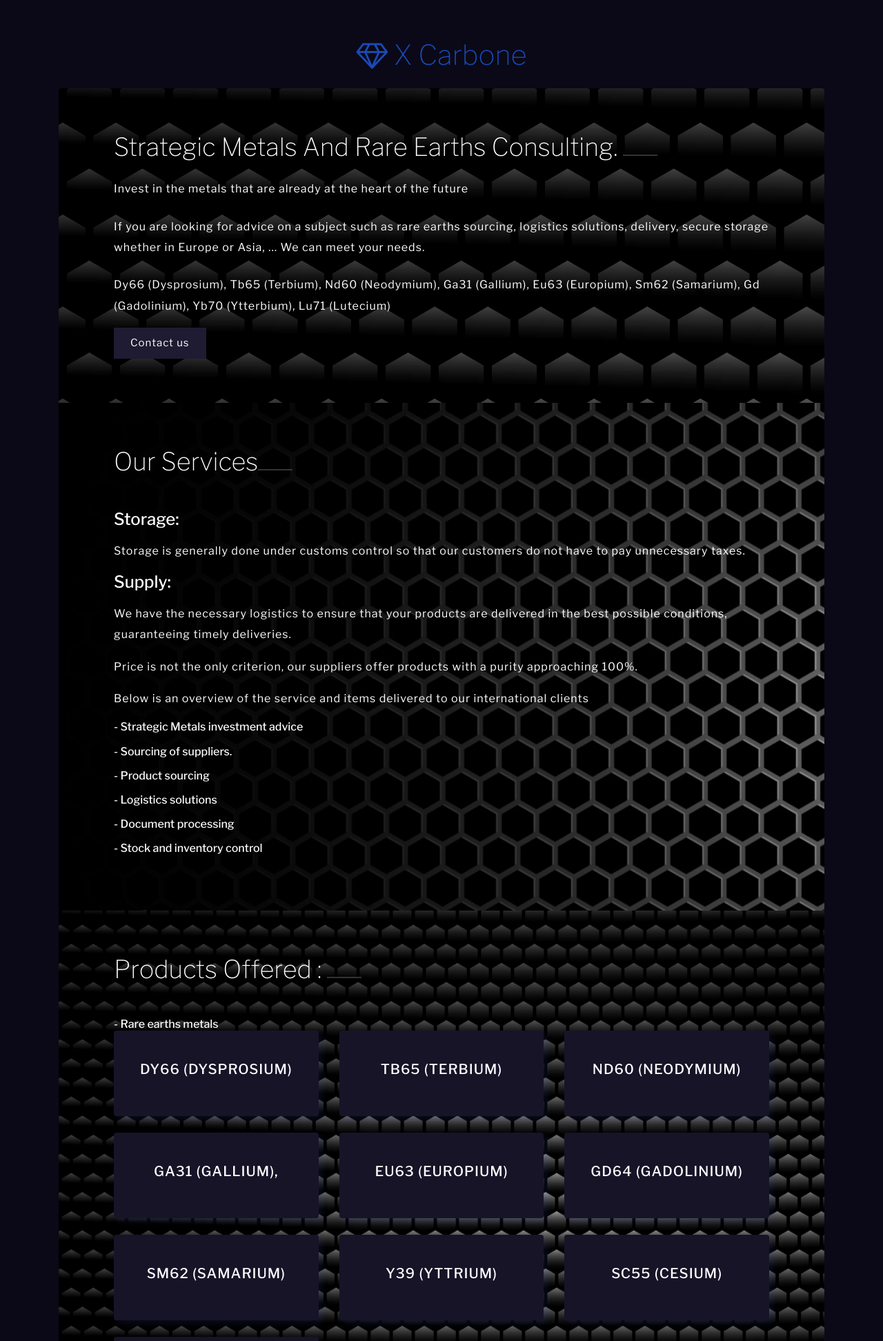
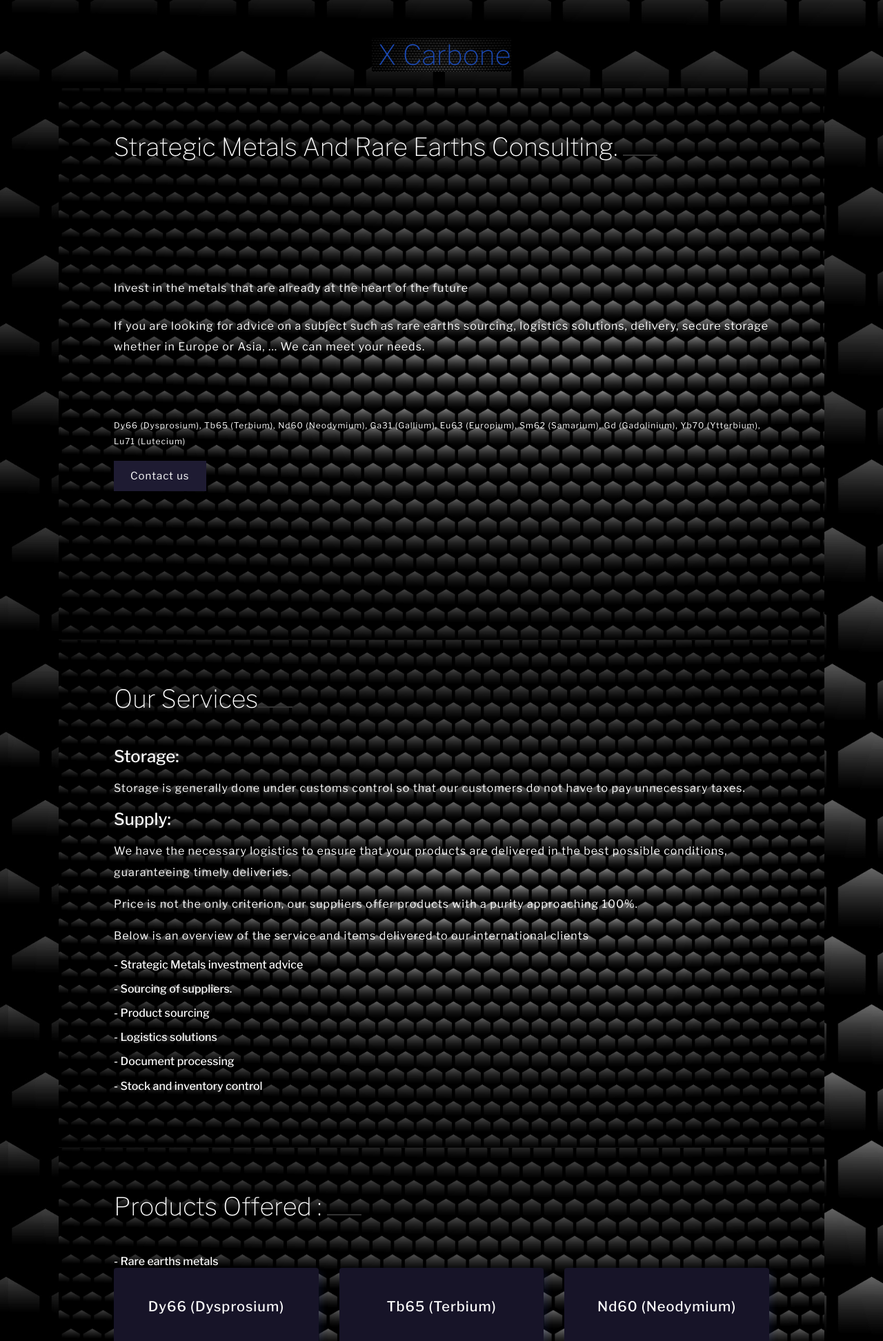
Before and after one commit to ahonongobi/x-carbone, a PHP site: page / in a window 1280 px wide. Shown: the top 1944 px of the page at 69% size. Run offline with PHP 8.4, Linux system fonts and the light colour scheme.

Commit message:
refont 2

```diff
--- a/css/style.css
+++ b/css/style.css
@@ -10,7 +10,7 @@
 }
 
 .wrap {
-    background: #0b0917;
+    background-image: url(images/23625.jpg) !important; background-size: cover !important;
 
 }
 body a {
@@ -22,6 +22,7 @@
     text-decoration: none;
 	cursor:pointer;
 	font-family: 'Libre Franklin', sans-serif;
+    background-image: url(images/23625.jpg); background-size: cover;
 }
 button,.btn{
 	cursor:pointer;
@@ -460,7 +461,9 @@
 .banner-bottom, .banner, .inner-sec-layer, .contact, .skills, .edu-exp, .projects {
     padding: 4em 5em;
 }
+.banner-bottom{
 
+}
 .banner {
     background: url(../images/gob.png) no-repeat center;
     background-size: cover;
--- a/index.php
+++ b/index.php
@@ -32,7 +32,7 @@
     <link href="//fonts.googleapis.com/css?family=Libre+Franklin:100,100i,200,200i,300,300i,400,400i,500,500i,600,600i,700,700i,800,800i,900,900i" rel="stylesheet"> <!-- //Web-Fonts -->
         <!---<script type="text/javascript">window.$crisp=[];window.CRISP_WEBSITE_ID="c30ab15d-9642-4e5c-a726-40cfdbde9524";(function(){d=document;s=d.createElement("script");s.src="https://client.crisp.chat/l.js";s.async=1;d.getElementsByTagName("head")[0].appendChild(s);})();</script>-->
     </head>
-    <body>
+    <body style="background-image: url(images/23625.jpg); background-size: cover;">
 
         <div
             class="wrap" id="home">
@@ -44,8 +44,8 @@
             <div class="container my-lg-4 mb-4">
                 <div class="logo text-center">
                     <h1>
-                        <a style="color: #1b4ab6;" href="index.html">
-                            <span class="fa fa-diamond"></span>
+                        <a style="color: #1b4ab6;" href="/">
+                            <span class="fa fa-diamondd"></span>
                             X carbone</a>
                     </h1>
                 </div>
@@ -56,27 +56,27 @@
             <div
                 class="container">
                 <!-- main -->
-                <div style="background-image: url(images/23625.jpg); background-size: cover;" class="main">
+                <div  class="main">
 
                     <!-- banner -->
 
                     <!-- //banner -->
 
                     <!-- about us -->
-                        <section style="" class="banner-bottom" id="about"> <div class="inner-sec">
+                        <section  style="background-image: url(images/23625.jpg); background-size: cover;  height: 100vh;" class="banner-bottom" id="about"> <div class="inner-sec">
                             <div class="row middle-grids">
                                 <div class="col-lg-12 advantage-grid-info">
                                     <div class="advantage_left">
                                         <h2 class="heading text-capitalize mb-4 text-white">Strategic Metals and Rare Earths Consulting.
                                             <span></span>
                                         </h2>
-
+                                          <br> <br> <br> <br> <br> <br>
                                         <p class="mb-4 text-white">Invest in the metals that are already at the heart of the future</p>
                                         <p class="mb-4 text-white">If you are looking for advice on a subject such as rare earths sourcing, logistics solutions, delivery, secure storage whether in Europe or Asia, ...
                                             										We can meet your needs.
                                         </p>
-
-                                        <p class="mt-3 mb-3 text-white">Dy66 (Dysprosium), Tb65 (Terbium), Nd60 (Neodymium), Ga31 (Gallium), Eu63 (Europium), Sm62 (Samarium), Gd (Gadolinium), Yb70 (Ytterbium), Lu71 (Lutecium)</p>
+                                        <br> <br>
+                                        <p style="font-size: 12px;" class="mt-3 mb-3 text-white">Dy66 (Dysprosium), Tb65 (Terbium), Nd60 (Neodymium), Ga31 (Gallium), Eu63 (Europium), Sm62 (Samarium), Gd (Gadolinium), Yb70 (Ytterbium), Lu71 (Lutecium)</p>
                                     </p>
                                     <a href="#contact" class="banner-button2 btn">Contact us</a>
                                 </div>
@@ -89,7 +89,7 @@
                 <!-- //about us -->
 
                 <!-- services -->
-                <section style="background-image: url(images/21347.jpg);background-size: cover;" class="services" id="services">
+                <section style="background-image: url(images/23625.jpg);background-size: cover;" class="services" id="services">
                     <div class="inner-sec-layer">
                         <h3 class="heading text-capitalize mb-md-5 mb-4 text-white">Our services<span></span>
                         </h3>
@@ -125,7 +125,7 @@
                                 <div class="card">
                                     <div class="card-body">
 
-                                        <h5 class="card-title text-uppercase text-white">Dy66 (Dysprosium)</h5>
+                                        <h5 class="card-title  text-white">Dy66 (Dysprosium)</h5>
 
                                     </div>
                                 </div>
@@ -134,7 +134,7 @@
                                 <div class="card">
                                     <div class="card-body">
 
-                                        <h5 class="card-title text-uppercase text-white">Tb65 (Terbium)</h5>
+                                        <h5 class="card-title  text-white">Tb65 (Terbium)</h5>
 
                                     </div>
                                 </div>
@@ -143,7 +143,7 @@
                                 <div class="card">
                                     <div class="card-body">
 
-                                        <h5 class="card-title text-uppercase text-white">Nd60 (Neodymium)</h5>
+                                        <h5 class="card-title  text-white">Nd60 (Neodymium)</h5>
 
                                     </div>
                                 </div>
@@ -153,7 +153,7 @@
                                 <div class="card">
                                     <div class="card-body">
 
-                                        <h5 class="card-title text-uppercase text-white">Ga31 (Gallium),
+                                        <h5 class="card-title  text-white">Ga31 (Gallium),
                                         </h5>
 
                                     </div>
@@ -163,7 +163,7 @@
                                 <div class="card">
                                     <div class="card-body">
 
-                                        <h5 class="card-title text-uppercase text-white">Eu63 (Europium)</h5>
+                                        <h5 class="card-title  text-white">Eu63 (Europium)</h5>
 
                                     </div>
                                 </div>
@@ -173,7 +173,7 @@
                                 <div class="card">
                                     <div class="card-body">
 
-                                        <h5 class="card-title text-uppercase text-white">Gd64 (Gadolinium)</h5>
+                                        <h5 class="card-title  text-white">Gd64 (Gadolinium)</h5>
 
                                     </div>
                                 </div>
@@ -183,7 +183,7 @@
                                 <div class="card">
                                     <div class="card-body">
 
-                                        <h5 class="card-title text-uppercase text-white">Sm62 (Samarium)</h5>
+                                        <h5 class="card-title  text-white">Sm62 (Samarium)</h5>
 
                                     </div>
                                 </div>
@@ -193,7 +193,7 @@
                                 <div class="card">
                                     <div class="card-body">
 
-                                        <h5 class="card-title text-uppercase text-white">Y39 (Yttrium)</h5>
+                                        <h5 class="card-title  text-white">Y39 (Yttrium)</h5>
 
                                     </div>
                                 </div>
@@ -203,7 +203,7 @@
                                 <div class="card">
                                     <div class="card-body">
 
-                                        <h5 class="card-title text-uppercase text-white">Sc55 (Cesium)</h5>
+                                        <h5 class="card-title  text-white">Sc55 (Cesium)</h5>
 
                                     </div>
                                 </div>
@@ -212,7 +212,7 @@
                                 <div class="card">
                                     <div class="card-body">
 
-                                        <h5 class="card-title text-uppercase text-white">
+                                        <h5 class="card-title  text-white">
                                             Pr59 (Praseodymium)</h5>
 
                                     </div>
@@ -267,7 +267,7 @@
         <div class="container">
             <footer class="footer-emp-w3ls">
                 <div class="copy-right-top border-top">
-                    <p class="copy-right text-center text-white py-4">&copy; 2019 Xcarbone. All Rights Reserved</p>
+                    <p class="copy-right text-center text-white py-4">&copy; 2022 Xcarbone. All Rights Reserved</p>
                 </a>
             </p>
         </div>
```
